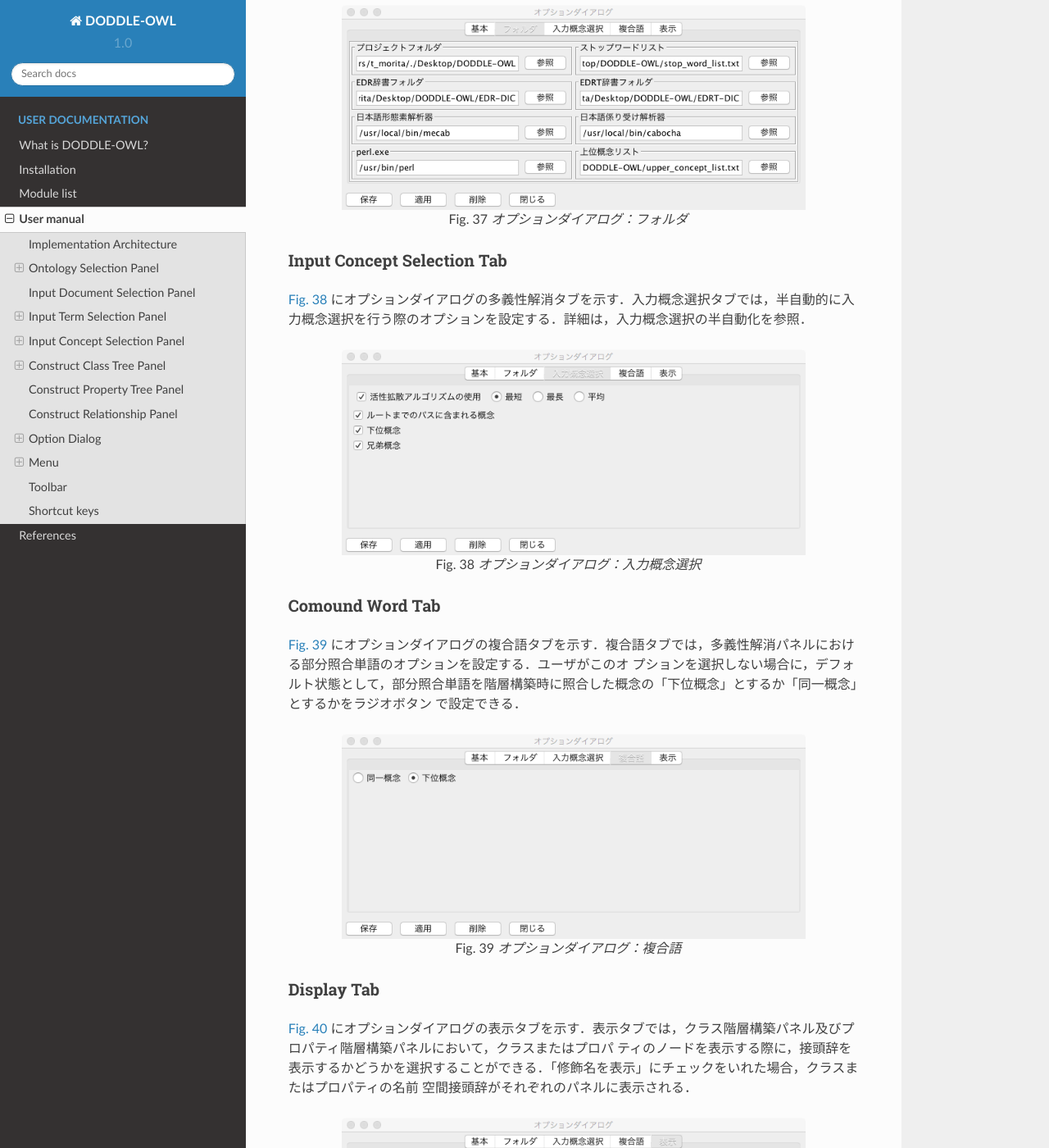
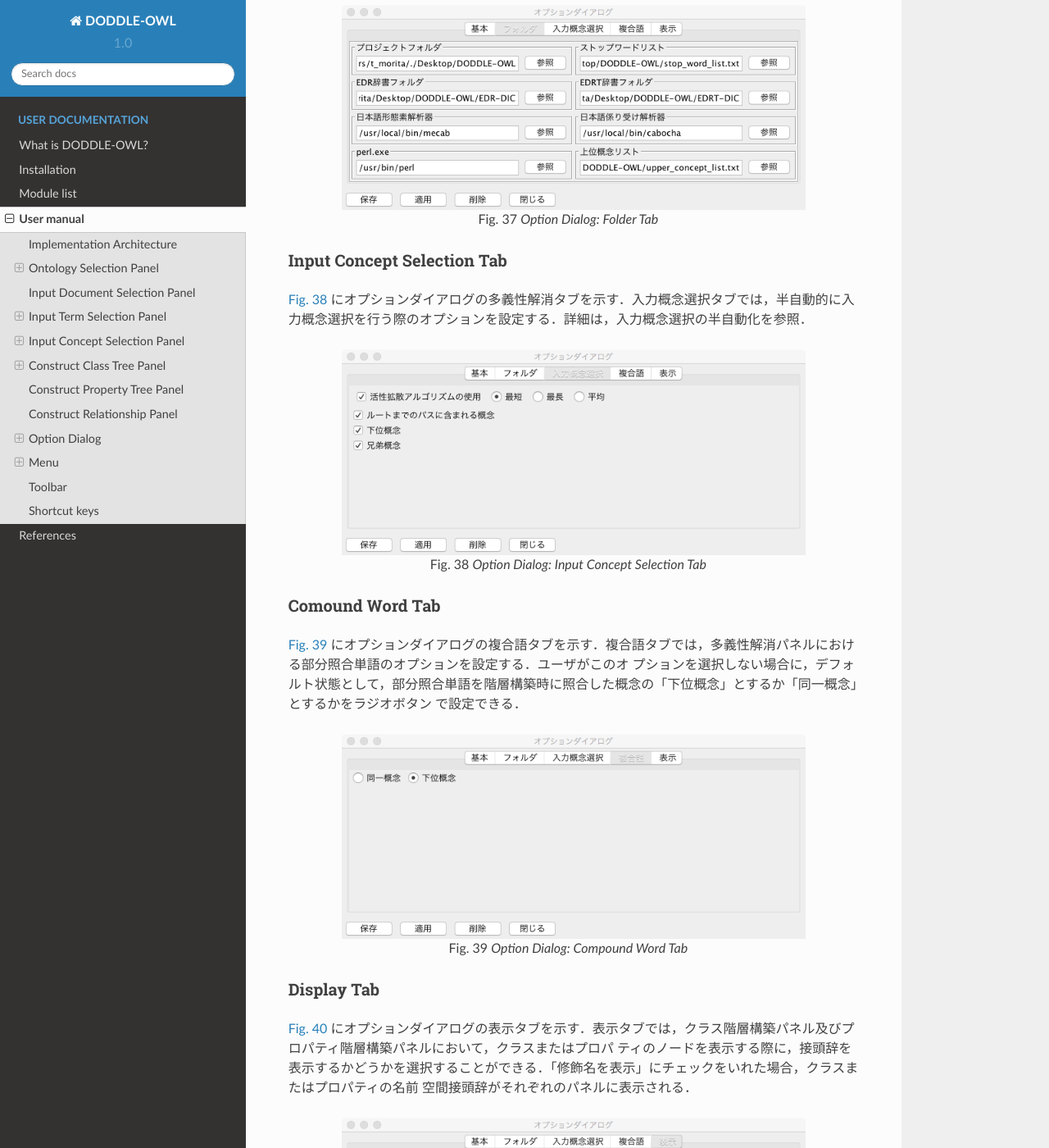
Before and after one commit to doddle-owl/doddle-owl-en-docs, a Sphinx documentation site: the page built from docs/source/user_manual.rst, in a window 1280 px wide and 1400 px high, scrolled down 30130 px. Shown: the whole window at 82% size. Built offline with Sphinx 7.4.7 and the Read the Docs theme 2.0.0, drawn with Linux system fonts in a browser that asks for light colours; some of the changed text lies outside the part shown.

Commit message:
update user_manual.rst

```diff
--- a/docs/source/user_manual.rst
+++ b/docs/source/user_manual.rst
@@ -544,10 +544,10 @@ Basic Tab
 .. _option-dialog-basic:
 .. figure:: figures/option-dialog-basic.png
    :scale: 80 %
-   :alt: オプションダイアログ：基本
+   :alt: Option Dialog: Basic Tab
    :align: center
 
-   オプションダイアログ：基本
+   Option Dialog: Basic Tab
 
 Folder Tab
 ---------------------
@@ -578,10 +578,10 @@ perl.exe
 .. _option-dialog-folder:
 .. figure:: figures/option-dialog-folder.png
    :scale: 80 %
-   :alt: オプションダイアログ：フォルダ
+   :alt: Option Dialog: Folder Tab
    :align: center
 
-   オプションダイアログ：フォルダ
+   Option Dialog: Folder Tab
 
 Input Concept Selection Tab
 --------------------------------
@@ -590,10 +590,10 @@ Input Concept Selection Tab
 .. _option-dialog-input-concept-selection:
 .. figure:: figures/option-dialog-input-concept-selection.png
    :scale: 80 %
-   :alt: オプションダイアログ：入力概念選択
+   :alt: Option Dialog: Input Concept Selection Tab
    :align: center
 
-   オプションダイアログ：入力概念選択
+   Option Dialog: Input Concept Selection Tab
 
 Comound Word Tab
 ---------------------------------
@@ -602,10 +602,10 @@ Comound Word Tab
 .. _option-dialog-compound-word:
 .. figure:: figures/option-dialog-compound-word.png
    :scale: 80 %
-   :alt: オプションダイアログ：複合語
+   :alt: Option Dialog: Compound Word Tab
    :align: center
 
-   オプションダイアログ：複合語
+   Option Dialog: Compound Word Tab
 
 Display Tab
 -------------------------
@@ -615,11 +615,10 @@ Display Tab
 .. _option-dialog-display:
 .. figure:: figures/option-dialog-display.png
    :scale: 80 %
-   :alt: オプションダイアログ：表示
+   :alt: Option Dialog: Display Tab
    :align: center
 
-   オプションダイアログ：表示
-
+   Option Dialog: Display Tab
 
 Menu
 ===================
```
